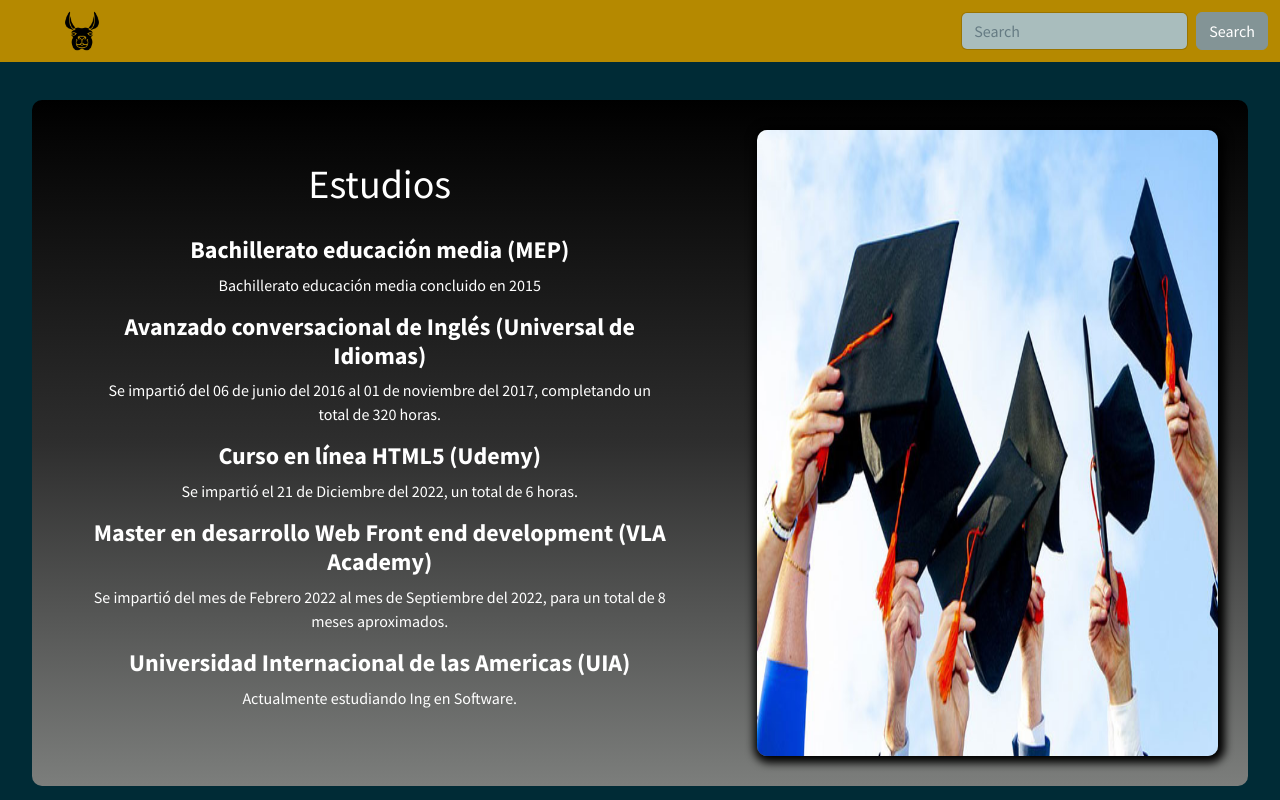
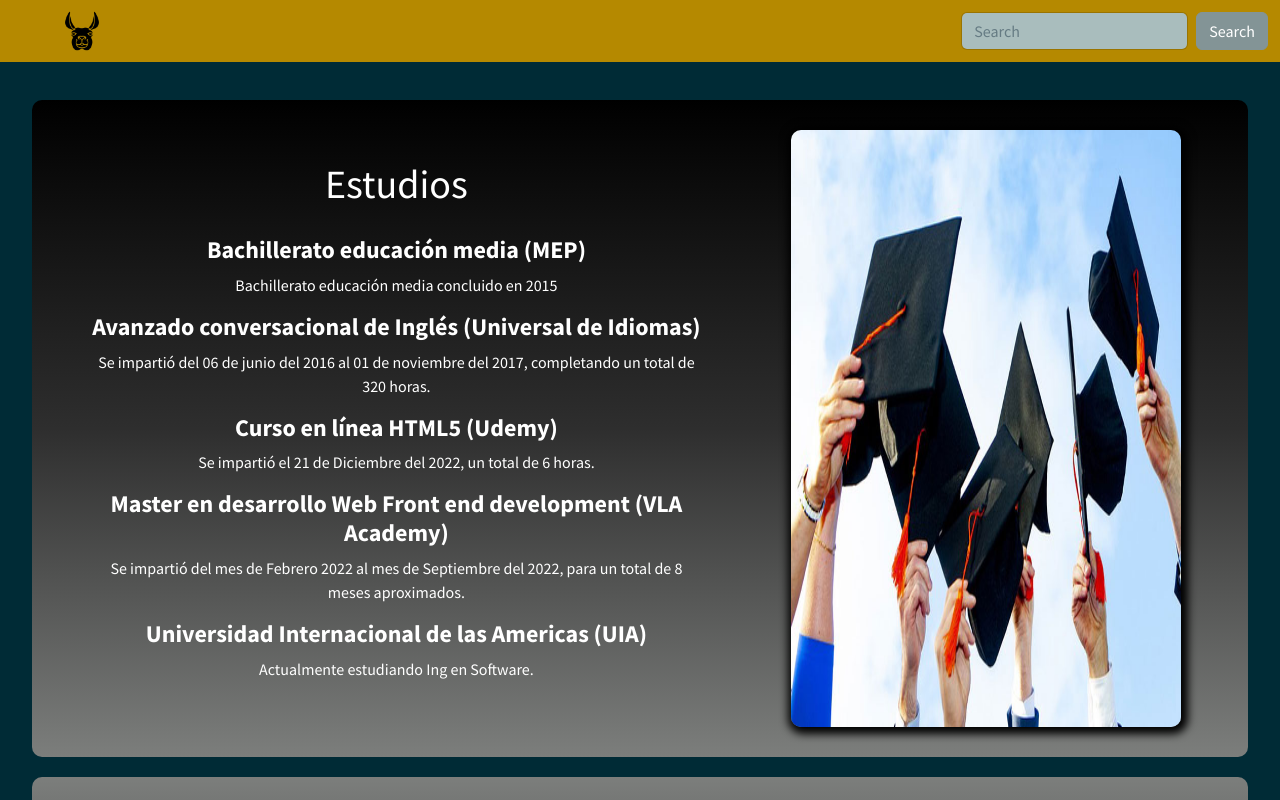
Before and after one commit to Yeraf/CVYerafArce, a React (Create React App) app: page /home in a window 1280 px wide. Shown: the top 800 px of the page. Built offline with nearby package versions, Linux system fonts and the light colour scheme.

Commit message:
portafolio 2 commit

```diff
--- a/src/CSS/css/Home.css
+++ b/src/CSS/css/Home.css
@@ -19,7 +19,7 @@
 }
 
 .div-home-img {
-    width: 45%;
+    width: 450px;
     padding: 30px;
 }
 
--- a/src/Components/Home.js
+++ b/src/Components/Home.js
@@ -1,7 +1,7 @@
 import React from "react";
 import "../CSS/css/Home.css";
 import Estudios from "../Img/Home/estudios-universitarios.jpg";
-import MiFoto from "../Img/Home/Mi-foto-2.jpeg";
+import MiFoto from "../Img/Home/Mi-foto-1.jpeg";
 
 function Home() {
   return (
```
Also changed, not shown: src/Img/Home/Mi-foto-1.jpeg (added).
